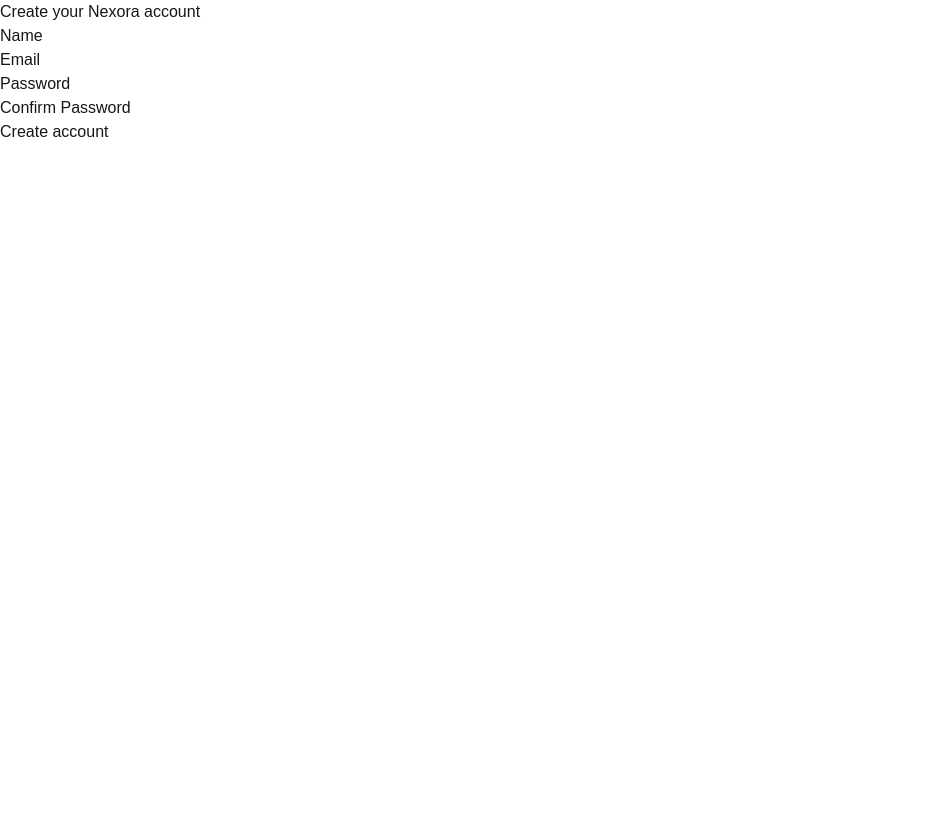
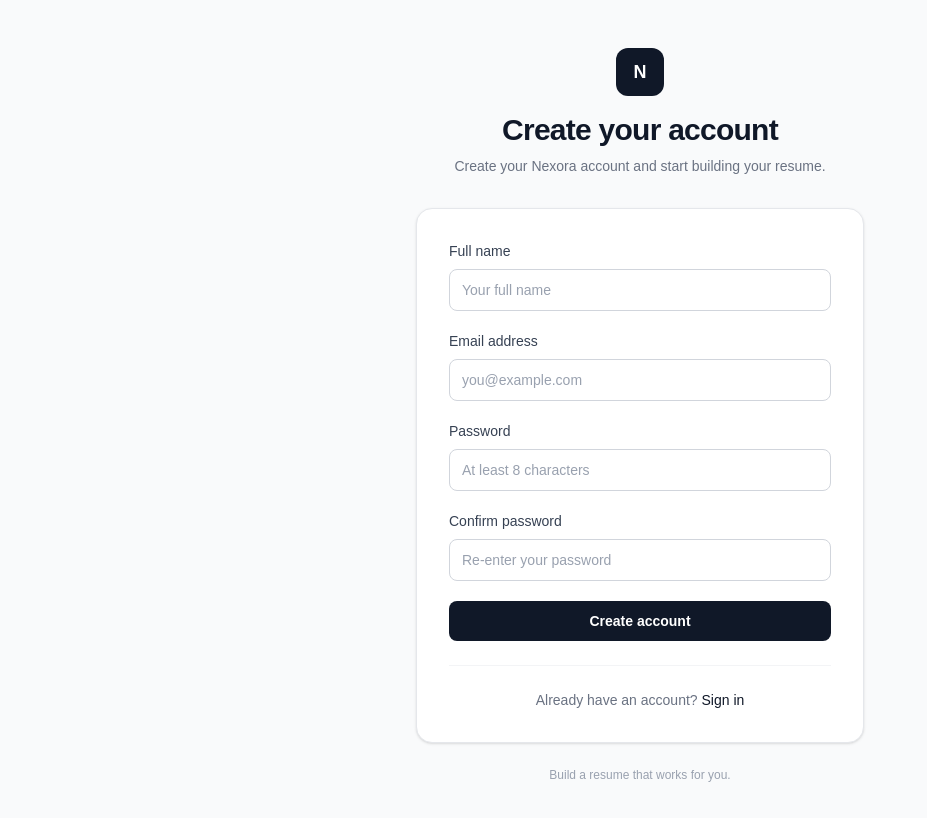
Before and after one commit to muhammadfisabilillah/Nexora, a Next.js app: page /register in a window 1280 px wide. Shown: the top 818 px of the page, without its empty margins (0-927 px from the left). Built offline with nearby package versions, Linux system fonts and the light colour scheme; no server answers.

Commit message:
improve authentication pages UI

```diff
--- a/app/register/page.tsx
+++ b/app/register/page.tsx
@@ -34,60 +34,137 @@
   }
 
   return (
-    <main>
-      <h1>Create your Nexora account</h1>
+    <main className="flex min-h-screen items-center justify-center bg-gray-50 px-4 py-12">
+      <div className="w-full max-w-md">
+        <div className="mb-8 text-center">
+          <div className="mx-auto mb-4 flex h-12 w-12 items-center justify-center rounded-xl bg-gray-900 text-lg font-bold text-white">
+            N
+          </div>
 
-      <form onSubmit={handleSubmit}>
-        <div>
-          <label htmlFor="name">Name</label>
+          <h1 className="text-3xl font-bold tracking-tight text-gray-900">
+            Create your account
+          </h1>
+
+          <p className="mt-2 text-sm text-gray-500">
+            Create your Nexora account and start building your resume.
+          </p>
+        </div>
+
+        <div className="rounded-2xl border border-gray-200 bg-white p-6 shadow-sm sm:p-8">
+          <form onSubmit={handleSubmit} className="space-y-5">
+            <div className="space-y-2">
+              <label
+                htmlFor="name"
+                className="block text-sm font-medium text-gray-700"
+              >
+                Full name
+              </label>
+
               <input
                 id="name"
                 name="name"
                 type="text"
+                autoComplete="name"
+                placeholder="Your full name"
                 required
+                className="w-full rounded-lg border border-gray-300 bg-white px-3 py-2.5 text-sm text-gray-900 outline-none transition placeholder:text-gray-400 focus:border-gray-500 focus:ring-2 focus:ring-gray-200"
               />
             </div>
 
-        <div>
-          <label htmlFor="email">Email</label>
+            <div className="space-y-2">
+              <label
+                htmlFor="email"
+                className="block text-sm font-medium text-gray-700"
+              >
+                Email address
+              </label>
+
               <input
                 id="email"
                 name="email"
                 type="email"
+                autoComplete="email"
+                placeholder="you@example.com"
                 required
+                className="w-full rounded-lg border border-gray-300 bg-white px-3 py-2.5 text-sm text-gray-900 outline-none transition placeholder:text-gray-400 focus:border-gray-500 focus:ring-2 focus:ring-gray-200"
               />
             </div>
 
-        <div>
-          <label htmlFor="password">Password</label>
+            <div className="space-y-2">
+              <label
+                htmlFor="password"
+                className="block text-sm font-medium text-gray-700"
+              >
+                Password
+              </label>
+
               <input
                 id="password"
                 name="password"
                 type="password"
+                autoComplete="new-password"
+                placeholder="At least 8 characters"
                 minLength={8}
                 required
+                className="w-full rounded-lg border border-gray-300 bg-white px-3 py-2.5 text-sm text-gray-900 outline-none transition placeholder:text-gray-400 focus:border-gray-500 focus:ring-2 focus:ring-gray-200"
               />
             </div>
 
-        <div>
-          <label htmlFor="confirmPassword">
-            Confirm Password
+            <div className="space-y-2">
+              <label
+                htmlFor="confirmPassword"
+                className="block text-sm font-medium text-gray-700"
+              >
+                Confirm password
               </label>
+
               <input
                 id="confirmPassword"
                 name="confirmPassword"
                 type="password"
+                autoComplete="new-password"
+                placeholder="Re-enter your password"
                 minLength={8}
                 required
+                className="w-full rounded-lg border border-gray-300 bg-white px-3 py-2.5 text-sm text-gray-900 outline-none transition placeholder:text-gray-400 focus:border-gray-500 focus:ring-2 focus:ring-gray-200"
               />
             </div>
 
-        {error && <p>{error}</p>}
+            {error && (
+              <div
+                role="alert"
+                className="rounded-lg border border-red-200 bg-red-50 px-3 py-2.5 text-sm text-red-700"
+              >
+                {error}
+              </div>
+            )}
 
-        <button type="submit" disabled={loading}>
+            <button
+              type="submit"
+              disabled={loading}
+              className="w-full rounded-lg bg-gray-900 px-4 py-2.5 text-sm font-semibold text-white transition hover:bg-gray-800 focus:outline-none focus:ring-2 focus:ring-gray-300 disabled:cursor-not-allowed disabled:opacity-60"
+            >
               {loading ? "Creating account..." : "Create account"}
             </button>
           </form>
+
+          <div className="mt-6 border-t border-gray-100 pt-6 text-center">
+            <p className="text-sm text-gray-500">
+              Already have an account?{" "}
+              <a
+                href="/login"
+                className="font-medium text-gray-900 transition hover:text-gray-600"
+              >
+                Sign in
+              </a>
+            </p>
+          </div>
+        </div>
+
+        <p className="mt-6 text-center text-xs text-gray-400">
+          Build a resume that works for you.
+        </p>
+      </div>
     </main>
   );
 }
--- a/app/verify/VerifyForm.tsx
+++ b/app/verify/VerifyForm.tsx
@@ -81,24 +81,35 @@
     const minutes = Math.floor(seconds / 60);
     const remainingSeconds = seconds % 60;
 
-    return `${minutes}:${remainingSeconds
-      .toString()
-      .padStart(2, "0")}`;
+    return `${minutes}:${remainingSeconds.toString().padStart(2, "0")}`;
   }
 
   return (
-    <main>
-      <h1>Verify your email</h1>
+    <main className="flex min-h-screen items-center justify-center bg-gray-50 px-4 py-12">
+      <div className="w-full max-w-md">
+        <div className="mb-8 text-center">
+          <div className="mx-auto mb-4 flex h-12 w-12 items-center justify-center rounded-xl bg-gray-900 text-lg font-bold text-white">
+            N
+          </div>
 
-      <p>
+          <h1 className="text-3xl font-bold tracking-tight text-gray-900">
+            Verify your email
+          </h1>
+
+          <p className="mt-2 text-sm leading-6 text-gray-500">
             Enter the 6-digit verification code sent to your email.
           </p>
+        </div>
 
-      <p>This code expires in 2 minutes.</p>
-
-      <form onSubmit={handleSubmit}>
-        <div>
-          <label htmlFor="otp">Verification Code</label>
+        <div className="rounded-2xl border border-gray-200 bg-white p-6 shadow-sm sm:p-8">
+          <form onSubmit={handleSubmit} className="space-y-5">
+            <div className="space-y-2">
+              <label
+                htmlFor="otp"
+                className="block text-sm font-medium text-gray-700"
+              >
+                Verification code
+              </label>
 
               <input
                 id="otp"
@@ -111,33 +122,59 @@
                 onChange={(event) =>
                   setOtp(event.target.value.replace(/\D/g, ""))
                 }
+                placeholder="000000"
                 required
+                className="w-full rounded-lg border border-gray-300 bg-white px-3 py-3 text-center text-xl font-semibold tracking-[0.5em] text-gray-900 outline-none transition placeholder:text-gray-300 placeholder:tracking-[0.5em] focus:border-gray-500 focus:ring-2 focus:ring-gray-200"
               />
             </div>
 
-        {error && <p>{error}</p>}
+            <p className="text-center text-xs text-gray-400">
+              This code expires in 2 minutes.
+            </p>
 
-        <button type="submit" disabled={loading}>
-          {loading ? "Verifying..." : "Verify Email"}
+            {error && (
+              <div
+                role="alert"
+                className="rounded-lg border border-red-200 bg-red-50 px-3 py-2.5 text-sm text-red-700"
+              >
+                {error}
+              </div>
+            )}
+
+            <button
+              type="submit"
+              disabled={loading}
+              className="w-full rounded-lg bg-gray-900 px-4 py-2.5 text-sm font-semibold text-white transition hover:bg-gray-800 focus:outline-none focus:ring-2 focus:ring-gray-300 disabled:cursor-not-allowed disabled:opacity-60"
+            >
+              {loading ? "Verifying..." : "Verify email"}
             </button>
           </form>
 
-      <div>
+          <div className="mt-6 border-t border-gray-100 pt-6 text-center">
             {countdown > 0 ? (
-          <p>
+              <p className="text-sm text-gray-500">
                 You can request a new code in{" "}
+                <span className="font-medium text-gray-900">
                   {formatCountdown(countdown)}
+                </span>
               </p>
             ) : (
               <button
                 type="button"
                 onClick={handleResend}
                 disabled={resending}
+                className="text-sm font-medium text-gray-900 transition hover:text-gray-600 disabled:cursor-not-allowed disabled:opacity-60"
               >
                 {resending ? "Sending..." : "Resend OTP"}
               </button>
             )}
           </div>
+        </div>
+
+        <p className="mt-6 text-center text-xs text-gray-400">
+          Secure your Nexora account before getting started.
+        </p>
+      </div>
     </main>
   );
 }
```
Lines whose indentation alone changed are shown as unchanged.
